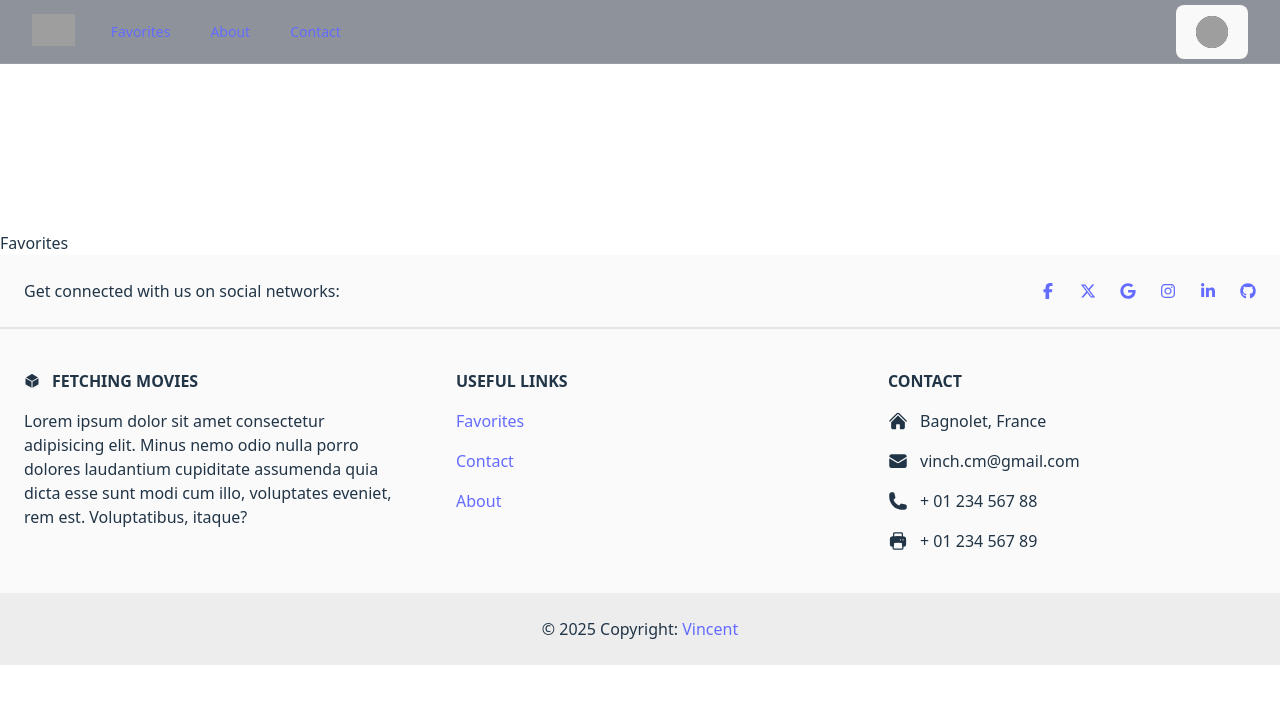
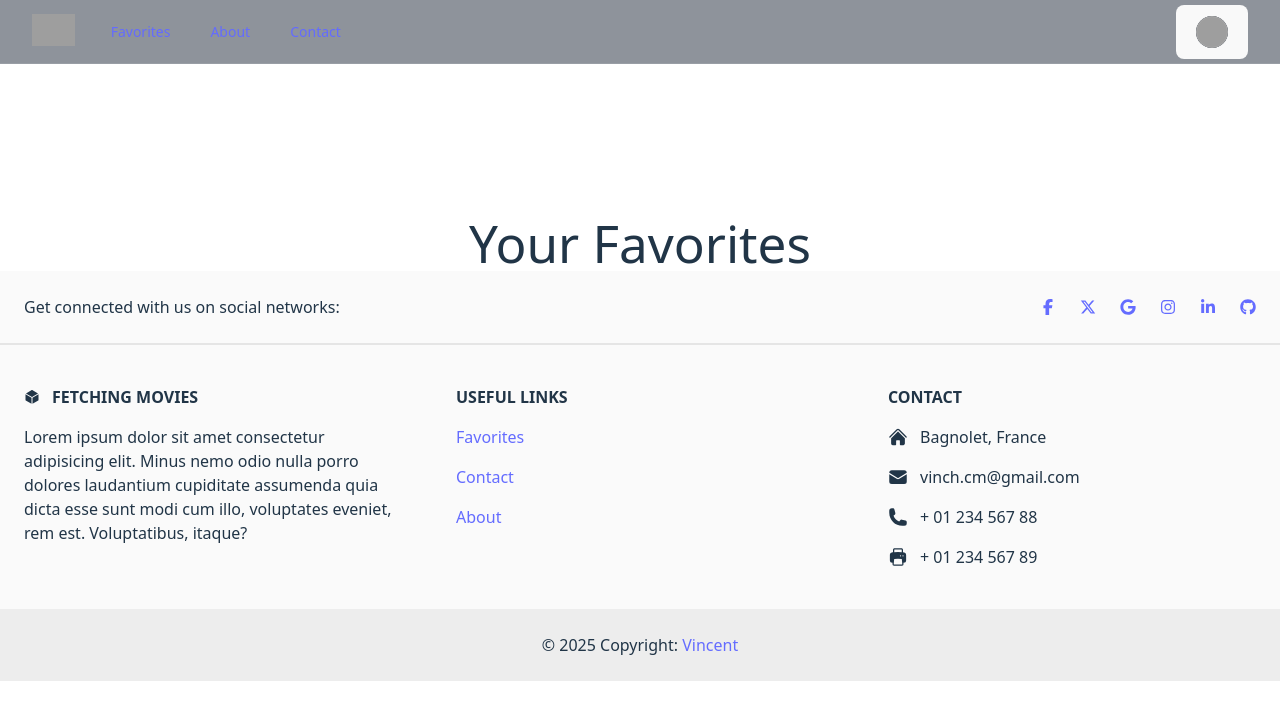
Before and after one commit to VinchC/vite-projects, a React (Vite) app: page /favorites in a window 1280 px wide. Shown: the top 720 px of the page. Built offline with nearby package versions, Linux system fonts and the light colour scheme; grey boxes are pictures that could not be loaded.

Commit message:
Navbar fixed to avoid rerendering and MovieProvider implemented

```diff
--- a/src/App.jsx
+++ b/src/App.jsx
@@ -1,15 +1,18 @@
 import { Outlet } from "react-router-dom";
 import Header from "./components/utils/Header";
 import Footer from "./components/utils/Footer";
+import { MovieProvider } from "./contexts/MovieContext";
 
 function App() {
   return (
     <>
-      <Header />
-      <main className="mt-24" id="main">
-        <Outlet />
-      </main>
-      <Footer />
+      <MovieProvider>
+        <Header />
+        <main className="mt-24" id="main">
+          <Outlet />
+        </main>
+        <Footer />
+      </MovieProvider>
     </>
   );
 }
--- a/src/components/MovieCard.jsx
+++ b/src/components/MovieCard.jsx
@@ -1,8 +1,15 @@
-import { useState } from "react";
 import { Link } from "react-router-dom";
+import { useMovieContext } from "./../contexts/MovieContext";
 
 export default function MovieCard({ movie }) {
-  const [favorite, setFavorite] = useState(false);
+  const { isFavorite, addToFavorites, removeFromFavorites } = useMovieContext();
+  const favorite = isFavorite(movie.id);
+
+  function onFavoriteClick(e) {
+    e.preventDefault();
+    if (favorite) removeFromFavorites(movie.id);
+    else addToFavorites(movie);
+  }
 
   return (
     <>
@@ -14,10 +21,7 @@ export default function MovieCard({ movie }) {
             alt={movie.title}
           />
           <div className="mt-4">
-            <button
-              className="favorite-btn"
-              onClick={() => setFavorite(favorite ? false : true)}
-            >
+            <button className="favorite-btn" onClick={onFavoriteClick}>
               {favorite ? "Hop !" : "Bof !"}
             </button>
           </div>
--- a/src/components/utils/Navbar.jsx
+++ b/src/components/utils/Navbar.jsx
@@ -56,9 +56,9 @@ export default function Navbar() {
             <div className="hidden sm:ml-6 sm:block">
               <div className="flex space-x-4">
                 {navigation.map((item) => (
-                  <a
+                  <Link
                     key={item.name}
-                    href={item.href}
+                    to={item.href}
                     aria-current={item.current ? "page" : undefined}
                     className={classNames(
                       item.current
@@ -68,7 +68,7 @@ export default function Navbar() {
                     )}
                   >
                     {item.name}
-                  </a>
+                  </Link>
                 ))}
               </div>
             </div>
--- a/src/contexts/MovieContext.jsx
+++ b/src/contexts/MovieContext.jsx
@@ -2,10 +2,11 @@ import { useContext, createContext, useEffect, useState } from "react";
 
 const MovieContext = createContext();
 
-const useMovieContext = () => useContext(MovieContext);
+export const useMovieContext = () => useContext(MovieContext);
 
 export const MovieProvider = ({ children }) => {
   const [favorites, setFavorites] = useState([]);
+  console.log(favorites);
 
   useEffect(() => {
     const storedFavs = localStorage.getItem("favorites");
@@ -21,7 +22,7 @@ export const MovieProvider = ({ children }) => {
   };
 
   const removeFromFavorites = (movieId) => {
-    setFavorites((prev) => prev.filter((movie) => movie.id === movieId));
+    setFavorites((prev) => prev.filter((movie) => movie.id !== movieId));
   };
 
   const isFavorite = (movieId) => {
--- a/src/pages/Favorites.jsx
+++ b/src/pages/Favorites.jsx
@@ -1,7 +1,28 @@
-export default function Favorites() {
+import MovieCard from "../components/MovieCard";
+import { useMovieContext } from "./../contexts/MovieContext";
+
+function Favorites() {
+  const { favorites } = useMovieContext();
+
+  if (favorites) {
+    return (
+      <div className="favorites">
+        <h1 className="text-center">Your Favorites</h1>
+        <div className="flex flex-wrap justify-center items-centerd">
+          {favorites.map((movie) => (
+            <MovieCard movie={movie} key={movie.id} />
+          ))}
+        </div>
+      </div>
+    );
+  }
+
   return (
-    <>
-      <p>Favorites</p>
-    </>
+    <div className="favorites-empty">
+      <h2>No Favorite Movies Yet</h2>
+      <p>Start adding movies to your favorites and they will appear here!</p>
+    </div>
   );
 }
+
+export default Favorites;
```
